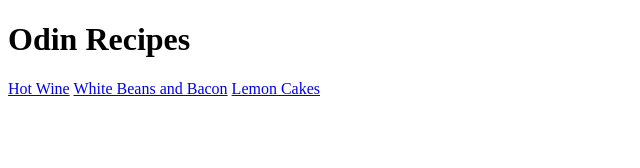
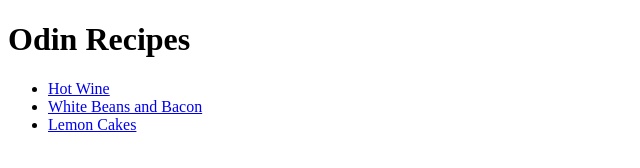
Before and after one commit to seeniik/odin-recipes, a plain HTML site: page index.html in a window 1280 px wide. Shown: the whole page, without its empty margins (0-640 px from the left). Drawn offline with Linux system fonts and the light colour scheme.

Commit message:
Update links on index.html to be in unordered list

```diff
--- a/index.html
+++ b/index.html
@@ -11,11 +11,14 @@
 
     <h1>Odin Recipes</h1>
 
-    <a href="./recipes/hot_wine.html">Hot Wine</a>
+        <ul>
+            <li><a href="./recipes/hot_wine.html">Hot Wine</a></li>
 
-    <a href="./recipes/beans_bacon.html">White Beans and Bacon</a>
+            <li><a href="./recipes/beans_bacon.html">White Beans and Bacon</a></li>
 
-    <a href="./recipes/lemon_cakes.html">Lemon Cakes</a>
+            <li><a href="./recipes/lemon_cakes.html">Lemon Cakes</a></li>
+        </ul>
+
 
 </body>
 
```
